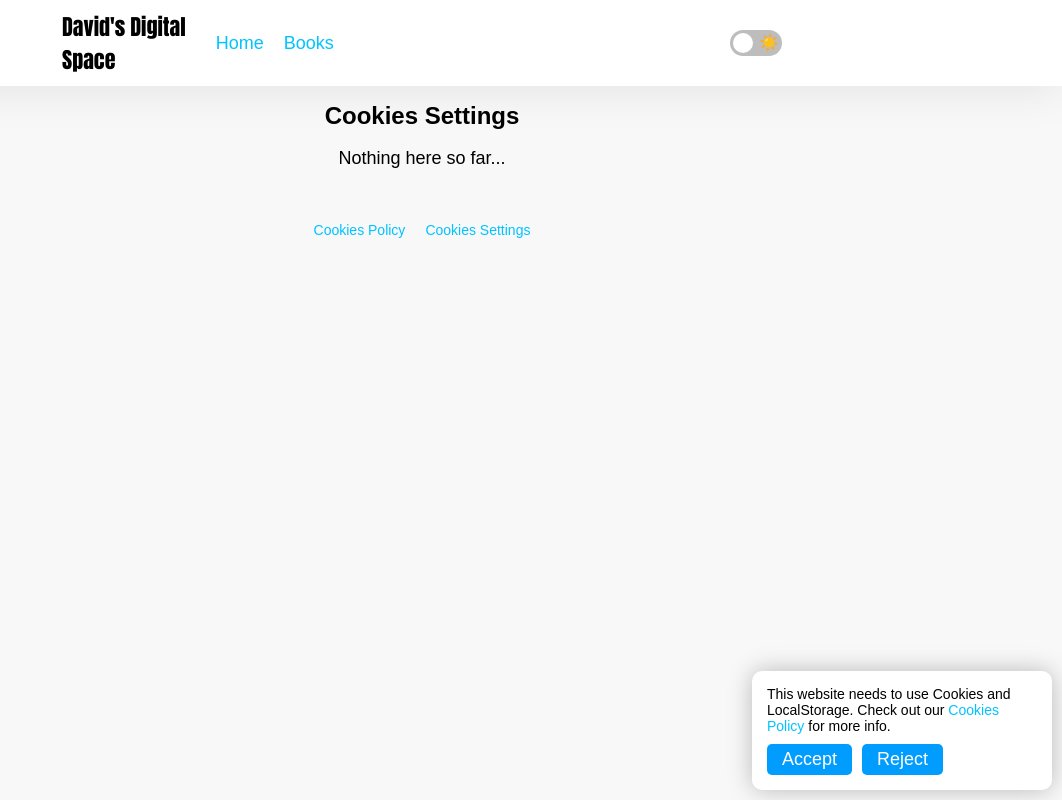
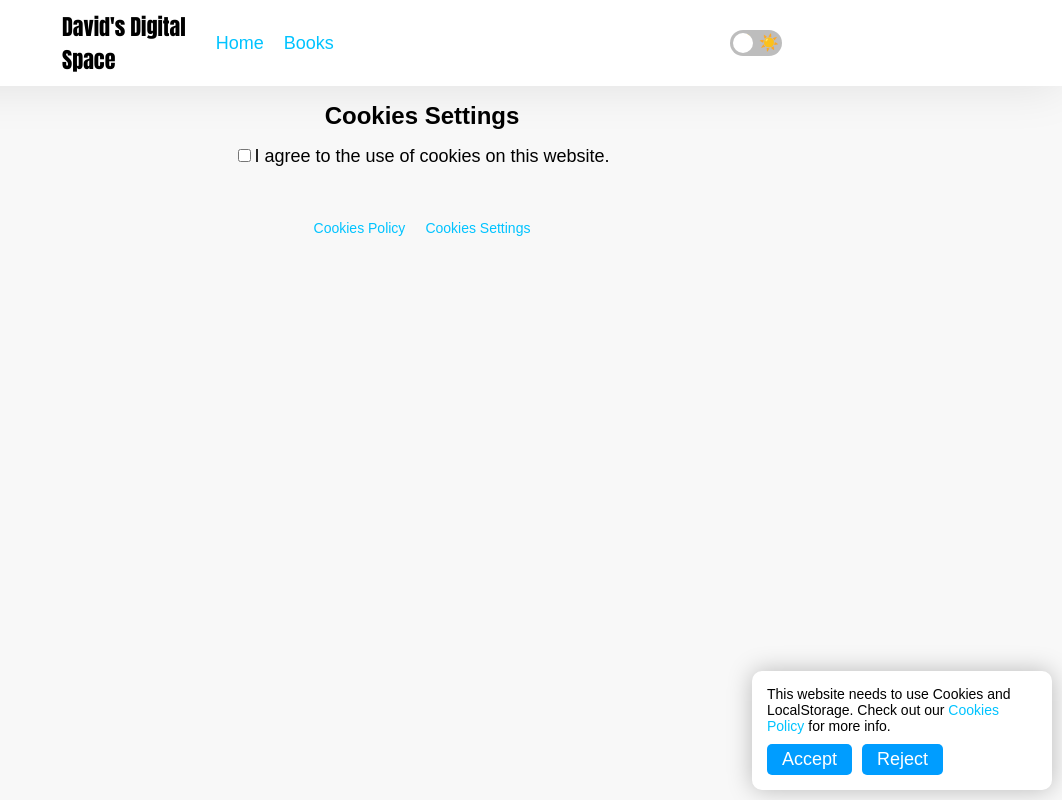
Before and after one commit to david-d25/digital-space, a React app: page /cookies-settings in a window 1280 px wide. Shown: the whole page, without its empty margins (218-1280 px from the left). Built offline with nearby package versions, Linux system fonts and the light colour scheme.

Commit message:
improved theme switch

```diff
--- a/src/component/cookies-popup/CookiesPopup.tsx
+++ b/src/component/cookies-popup/CookiesPopup.tsx
@@ -1,40 +1,30 @@
 import "./cookies-popup.scss";
 import {Link} from "react-router-dom";
-import ConfigStorageService, {DataStorageConsentState} from "../../service/ConfigStorageService";
+import {DataStorageConsentState} from "../../service/ConfigService";
 import React from "react";
+import {useRecoilState} from "recoil";
+import {servicesState} from "../../state/servicesState";
 
-export default class CookiesPopup extends React.Component<{ configStorage: ConfigStorageService }, { show: boolean }> {
-    constructor(props) {
-        super(props);
-        this.state = {
-            show: props.configStorage.getCookiesConsentState() == DataStorageConsentState.NULL
-        }
-    }
+export default function CookiesPopup() {
+    const [services] = useRecoilState(servicesState);
+    const [cookiesConsentState, setCookiesConsentState] = useRecoilState(services.configService.cookiesConsentState);
 
-    render() {
     return (
-             this.state.show && (
+        cookiesConsentState == DataStorageConsentState.NULL && (
             <div className="c-cookies-popup">
                 <div className="message">
                     This website needs to use Cookies and LocalStorage.
                     Check out our <Link to="/cookies-policy">Cookies Policy</Link> for more info.
                 </div>
                 <div className="buttons">
-                        <button className="button" onClick={() => this.onAcceptClick()}>Accept</button>
-                        <button className="button" onClick={() => this.onRejectClick()}>Reject</button>
+                    <button className="button" onClick={() => setCookiesConsentState(DataStorageConsentState.ACCEPTED)}>
+                        Accept
+                    </button>
+                    <button className="button" onClick={() => setCookiesConsentState(DataStorageConsentState.REJECTED)}>
+                        Reject
+                    </button>
                 </div>
             </div>
         )
     );
 }
-
-    onAcceptClick() {
-        this.props.configStorage.setCookiesConsentState(DataStorageConsentState.ACCEPTED);
-        this.setState({ show: false });
-    }
-
-    onRejectClick() {
-        this.props.configStorage.setCookiesConsentState(DataStorageConsentState.REJECTED);
-        this.setState({ show: false });
-    }
-}
--- a/src/component/theme-switch/ThemeSwitch.tsx
+++ b/src/component/theme-switch/ThemeSwitch.tsx
@@ -3,13 +3,33 @@ import React from "react";
 import "./theme-switch.scss";
 import {useRecoilState} from "recoil";
 import {themeState} from "../../state/themeState";
+import {servicesState} from "../../state/servicesState";
 
-export default function ThemeSwitch() {
-    const [theme, setTheme] = useRecoilState(themeState);
+class ThemeSwitch extends React.Component<any, any> {
+    componentDidMount() {
+        let defaultTheme = 'light';
 
+        if (window.matchMedia) {
+            if (window.matchMedia('(prefers-color-scheme: dark)').matches)
+                defaultTheme = 'dark';
+            window.matchMedia('(prefers-color-scheme: dark)').addEventListener('change', event => {
+                this.setTheme(event.matches ? "dark" : "light")
+            });
+        }
+
+        const savedTheme = this.props.configService.getItem("theme");
+        if (savedTheme)
+            defaultTheme = savedTheme;
+
+        this.props.setTheme(defaultTheme);
+    }
+
+    render() {
         return (
             <div className="c-theme-switch">
-            <div className={"body " + theme} role="button" onClick={() => setTheme(theme === "light" ? "dark" : "light")}>
+                <div className={"body " + this.props.theme}
+                     role="button"
+                     onClick={() => this.switchTheme()}>
                     <div className="icon dark">🌙</div>
                     <div className="icon light">☀️</div>
                     <div className="handle"></div>
@@ -17,3 +37,20 @@ export default function ThemeSwitch() {
             </div>
         );
     }
+
+    private switchTheme() {
+        const newTheme = this.props.theme === "light" ? "dark" : "light";
+        this.setTheme(newTheme)
+    }
+
+    private setTheme(theme) {
+        this.props.setTheme(theme);
+        this.props.configService.setItem("theme", theme);
+    }
+}
+
+export default function (props) {
+    const [theme, setTheme] = useRecoilState(themeState);
+    const [services] = useRecoilState(servicesState);
+    return <ThemeSwitch theme={theme} setTheme={setTheme} configService={services.configService} {...props}/>
+}
--- a/src/index.tsx
+++ b/src/index.tsx
@@ -9,15 +9,12 @@ import Header from "./component/header/Header";
 import CookiesPolicy from "./page/cookies-policy/CookiesPolicy";
 import Footer from "./component/footer/Footer";
 import AutoScrollToTop from "./util/AutoScrollToTop";
-import ConfigStorageService from "./service/ConfigStorageService";
 import CookiesPopup from "./component/cookies-popup/CookiesPopup";
 import {RecoilRoot} from "recoil";
 
 import "@/style/theme-light.scss";
 import "@/style/theme-dark.scss";
 import CookiesSettings from "./page/cookies-settings/CookiesSettings";
-
-const configStorage = new ConfigStorageService();
 
 const root = ReactDOM.createRoot(document.getElementById('root'));
 root.render(
@@ -34,7 +31,7 @@ root.render(
                     <Route path="*" element={<NotFound/>}/>
                 </Routes>
                 <Footer/>
-                <CookiesPopup configStorage={configStorage}/>
+                <CookiesPopup/>
             </BrowserRouter>
         </RecoilRoot>
     </React.StrictMode>
--- a/src/page/cookies-settings/CookiesSettings.tsx
+++ b/src/page/cookies-settings/CookiesSettings.tsx
@@ -1,14 +1,26 @@
 import React from "react";
 
 import "./cookies-settings.scss";
+import {useRecoilState} from "recoil";
+import {DataStorageConsentState} from "../../service/ConfigService";
+import {servicesState} from "../../state/servicesState";
 
-export default class CookiesSettings extends React.Component<any, any> {
-    render() {
-        return (
-            <div className="c-cookies-settings">
-                <h1>Cookies Settings</h1>
-                <p style={{textAlign: "center"}}>Nothing here so far...</p>
+export default function CookiesSettings() {
+    const [services] = useRecoilState(servicesState);
+    const [cookiesConsentState, setCookiesConsentState] = useRecoilState(services.configService.cookiesConsentState);
+    return (
+        <div className="c-cookies-settings">
+            <h1>Cookies Settings</h1>
+            <div className="main-form">
+                <input type="checkbox"
+                       checked={cookiesConsentState == DataStorageConsentState.ACCEPTED}
+                       onChange={e => setCookiesConsentState(
+                           e.target.checked
+                               ? DataStorageConsentState.ACCEPTED
+                               : DataStorageConsentState.REJECTED
+                       )}/>
+                <label>I agree to the use of cookies on this website.</label>
             </div>
-        );
-    }
+        </div>
+    );
 }
--- a/src/page/cookies-settings/cookies-settings.scss
+++ b/src/page/cookies-settings/cookies-settings.scss
@@ -9,4 +9,8 @@
     text-align: center;
     font-size: 24px;
   }
+
+  .main-form {
+    text-align: center;
+  }
 }
--- a/src/page/home/home.scss
+++ b/src/page/home/home.scss
@@ -76,8 +76,8 @@
       content: '';
       background: url("../../../public/img/icons/external-link.svg") center / contain no-repeat;
       vertical-align: middle;
-      width: .8em;
-      height: .8em;
+      width: .7em;
+      height: .7em;
       opacity: 0.6;
       margin-left: .2em;
     }
--- a/src/service/ConfigStorageService.ts
+++ b/src/service/ConfigService.ts
@@ -1,11 +1,23 @@
+import {atom} from "recoil";
+
 export enum DataStorageConsentState {
     NULL = "NULL",
     ACCEPTED = "ACCEPTED",
     REJECTED = "REJECTED"
 }
 
-export default class ConfigStorageService {
+export default class ConfigService {
     private static readonly DATA_STORAGE_CONSENT_KEY = "data_storage_consent";
+
+    public cookiesConsentState = atom({
+        key: 'cookiesConsentState',
+        default: this.getCookiesConsentState(),
+        effects: [
+            ({onSet}) => {
+                onSet(v => this.setCookiesConsentState(v));
+            }
+        ]
+    });
 
     getItem(key: string): string {
         return localStorage.getItem(key);
@@ -16,16 +28,16 @@ export default class ConfigStorageService {
             localStorage.setItem(key, value);
     }
 
-    getCookiesConsentState(): DataStorageConsentState {
-        const value = localStorage.getItem(ConfigStorageService.DATA_STORAGE_CONSENT_KEY);
+    private getCookiesConsentState(): DataStorageConsentState {
+        const value = localStorage.getItem(ConfigService.DATA_STORAGE_CONSENT_KEY);
         if (value)
             return value === "ACCEPTED" ? DataStorageConsentState.ACCEPTED : DataStorageConsentState.REJECTED;
         return DataStorageConsentState.NULL;
     }
 
-    setCookiesConsentState(state: DataStorageConsentState) {
+    private setCookiesConsentState(state: DataStorageConsentState) {
         if (state !== DataStorageConsentState.ACCEPTED)
             localStorage.clear();
-        localStorage.setItem(ConfigStorageService.DATA_STORAGE_CONSENT_KEY, state.toString());
+        localStorage.setItem(ConfigService.DATA_STORAGE_CONSENT_KEY, state.toString());
     }
 }
--- /dev/null
+++ b/src/state/servicesState.ts
@@ -0,0 +1,9 @@
+import {atom} from "recoil";
+import ConfigService from "../service/ConfigService";
+
+export const servicesState = atom({
+    key: 'servicesState',
+    default: {
+        configService: new ConfigService()
+    }
+});
--- a/src/state/themeState.ts
+++ b/src/state/themeState.ts
@@ -1,11 +1,13 @@
 import {atom} from "recoil";
+
+function updateBodyAttribute(theme) {
+    document.body.setAttribute("data-theme", theme)
+}
 
 export const themeState = atom({
     key: 'themeState',
     default: 'light',
     effects: [
-        ({onSet}) => {
-            onSet(theme => document.body.setAttribute("data-theme", theme));
-        }
+        ({onSet}) => onSet(updateBodyAttribute)
     ]
 })
```
Lines whose indentation alone changed are shown as unchanged.
